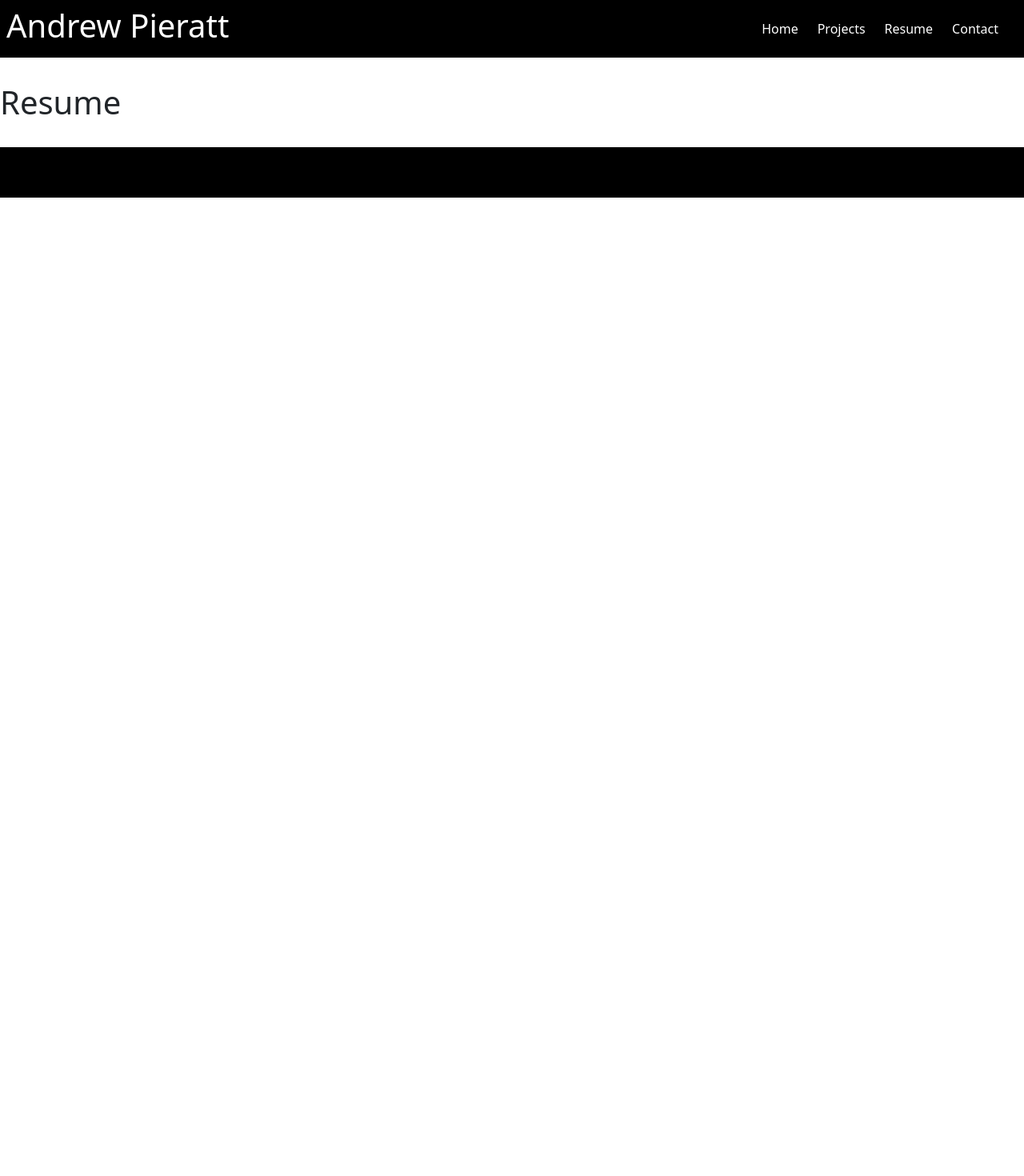
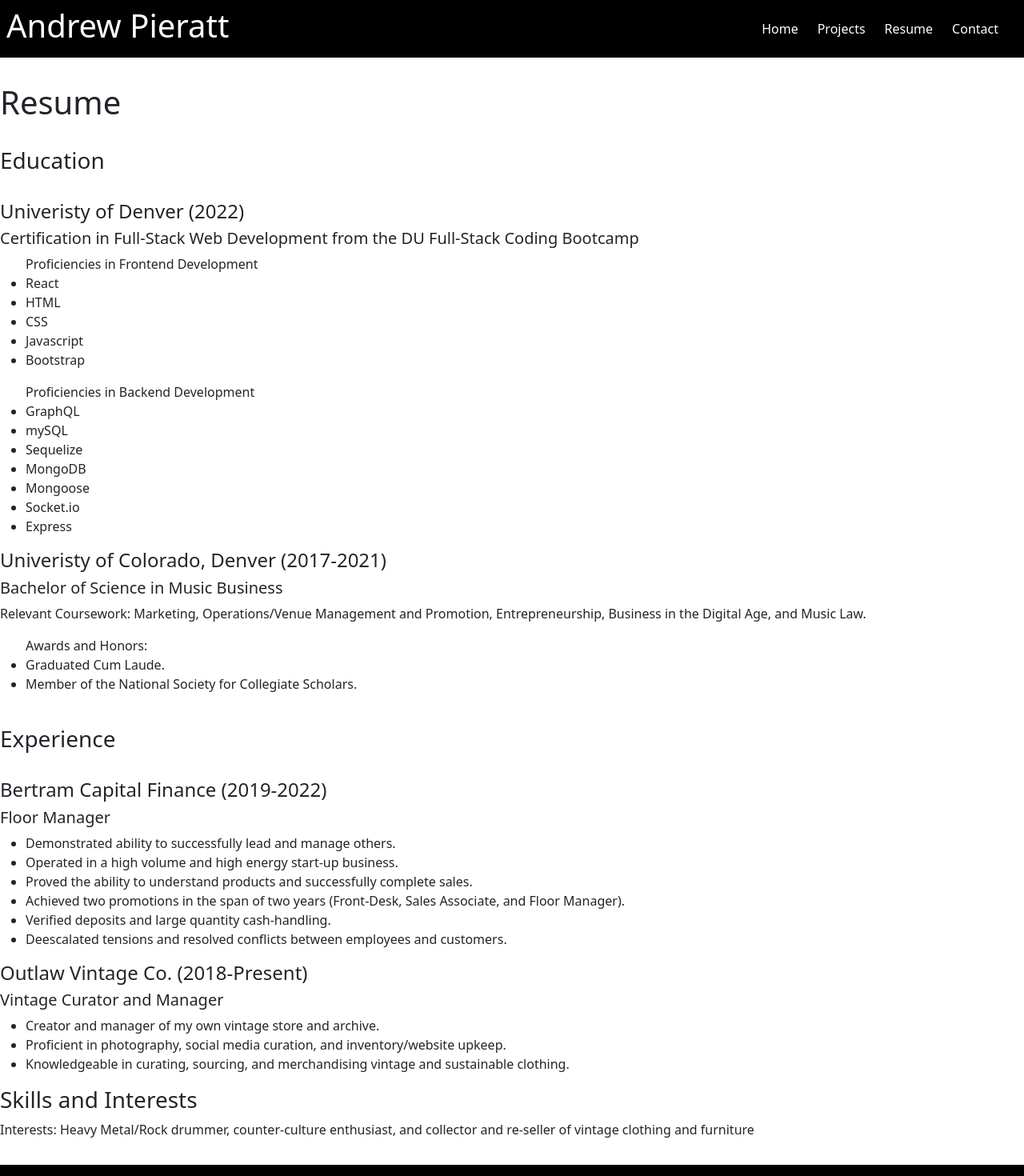
Before and after one commit to andypieratt/port-foliage, a React (Create React App) app in the folder client/: page /resume in a window 1280 px wide. Shown: the top 1470 px of the page at 80% size. Before the commit the page ends 800 px from the top, so only its background shows below. Built offline with nearby package versions, Linux system fonts and the light colour scheme; some icons are missing.

Commit message:
started adding contents to the resume section of my portfolio

```diff
--- a/client/src/components/pages/Resume.js
+++ b/client/src/components/pages/Resume.js
@@ -4,7 +4,94 @@ export default function Resume() {
   return (
     <div>
       <h1>Resume</h1>
-      <section></section>
+      <br></br>
+      <section>
+        <h3>Education</h3>
+        <br></br>
+        <h4>Univeristy of Denver (2022)</h4>
+        <h5>
+          Certification in Full-Stack Web Development from the DU Full-Stack
+          Coding Bootcamp
+        </h5>
+        <ul>
+          Proficiencies in Frontend Development
+          <li>React</li>
+          <li>HTML</li>
+          <li>CSS</li>
+          <li>Javascript</li>
+          <li>Bootstrap</li>
+        </ul>
+        <ul>
+          Proficiencies in Backend Development
+          <li>GraphQL</li>
+          <li>mySQL</li>
+          <li>Sequelize</li>
+          <li>MongoDB</li>
+          <li>Mongoose</li>
+          <li>Socket.io</li>
+          <li>Express</li>
+        </ul>
+      </section>
+      <section>
+        <h4>Univeristy of Colorado, Denver (2017-2021)</h4>
+        <h5>Bachelor of Science in Music Business</h5>
+        <p>
+          Relevant Coursework: Marketing, Operations/Venue Management and
+          Promotion, Entrepreneurship, Business in the Digital Age, and Music
+          Law.
+        </p>
+        <ul>
+          Awards and Honors:
+          <li>Graduated Cum Laude.</li>
+          <li>Member of the National Society for Collegiate Scholars.</li>
+        </ul>
+      </section>
+      <br></br>
+      <section>
+        <h3>Experience</h3>
+        <br></br>
+        <h4>Bertram Capital Finance (2019-2022)</h4>
+        <h5>Floor Manager</h5>
+        <ul>
+          <li>Demonstrated ability to successfully lead and manage others.</li>
+          <li>Operated in a high volume and high energy start-up business.</li>
+          <li>
+            Proved the ability to understand products and successfully complete
+            sales.
+          </li>
+          <li>
+            Achieved two promotions in the span of two years (Front-Desk, Sales
+            Associate, and Floor Manager).
+          </li>
+          <li>Verified deposits and large quantity cash-handling.</li>
+          <li>
+            Deescalated tensions and resolved conflicts between employees and
+            customers.
+          </li>
+        </ul>
+      </section>
+      <section>
+        <h4>Outlaw Vintage Co. (2018-Present)</h4>
+        <h5>Vintage Curator and Manager</h5>
+        <ul>
+          <li>Creator and manager of my own vintage store and archive.</li>
+          <li>
+            Proficient in photography, social media curation, and
+            inventory/website upkeep.
+          </li>
+          <li>
+            Knowledgeable in curating, sourcing, and merchandising vintage and
+            sustainable clothing.
+          </li>
+        </ul>
+      </section>
+      <section>
+        <h3>Skills and Interests</h3>
+        <p>
+          Interests: Heavy Metal/Rock drummer, counter-culture enthusiast, and
+          collector and re-seller of vintage clothing and furniture
+        </p>
+      </section>
     </div>
   );
 }
```
